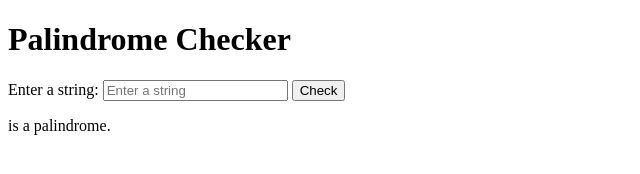
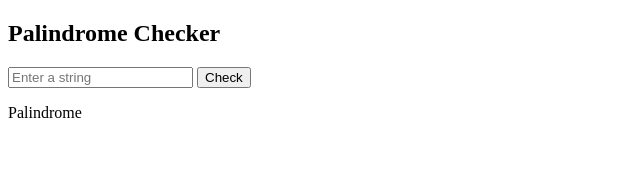
Before and after one commit to ananshi04/fulllstack, a plain HTML site: page fullstack-semV-2415500065/jswork/palindromeChecker.html in a window 1280 px wide. Both pictures are taken after a click on the button "Check". Shown: the whole page, without its empty margins (0-640 px from the left). Drawn offline with Linux system fonts and the light colour scheme.

Commit message:
Refactor Palindrome Checker by improving HTML structure and inlining JavaScript

```diff
--- a/fullstack-semV-2415500065/jswork/palindromeChecker.html
+++ b/fullstack-semV-2415500065/jswork/palindromeChecker.html
@@ -1,26 +1,34 @@
+
 <!DOCTYPE html>
-<html lang="en">
+<html>
 <head>
-    <meta charset="UTF-8">
-    <meta name="viewport" content="width=device-width, initial-scale=1.0">
-    <title>palindrome checker</title>
+    <title>Palindrome Checker</title>
 </head>
 <body>
-    <h1>Palindrome Checker</h1>
-    <label for="inputString">Enter a string:</label>
-    <input type="text" id="inputString" placeholder="Enter a string">
+
+    <h2>Palindrome Checker</h2>
+
+    <input type="text" id="str" placeholder="Enter a string">
     <button onclick="checkPalindrome()">Check</button>
+
     <p id="result"></p>
+
     <script>
+        let isPalindrome = (str) => {
+            let reverse = str.split("").reverse().join("");
+            return str === reverse;
+        };
+
         function checkPalindrome() {
-            const inputString = document.getElementById("inputString").value;
-            const reversedString = inputString.split('').reverse().join('');
-            if (inputString === reversedString) {
-                document.getElementById("result").innerHTML = inputString + " is a palindrome.";
+            let str = document.getElementById("str").value;
+
+            if (isPalindrome(str)) {
+                document.getElementById("result").innerHTML = "Palindrome";
             } else {
-                document.getElementById("result").innerHTML = inputString + " is not a palindrome.";
+                document.getElementById("result").innerHTML = "Not a Palindrome";
             }
         }
     </script>
+
 </body>
 </html>
```
